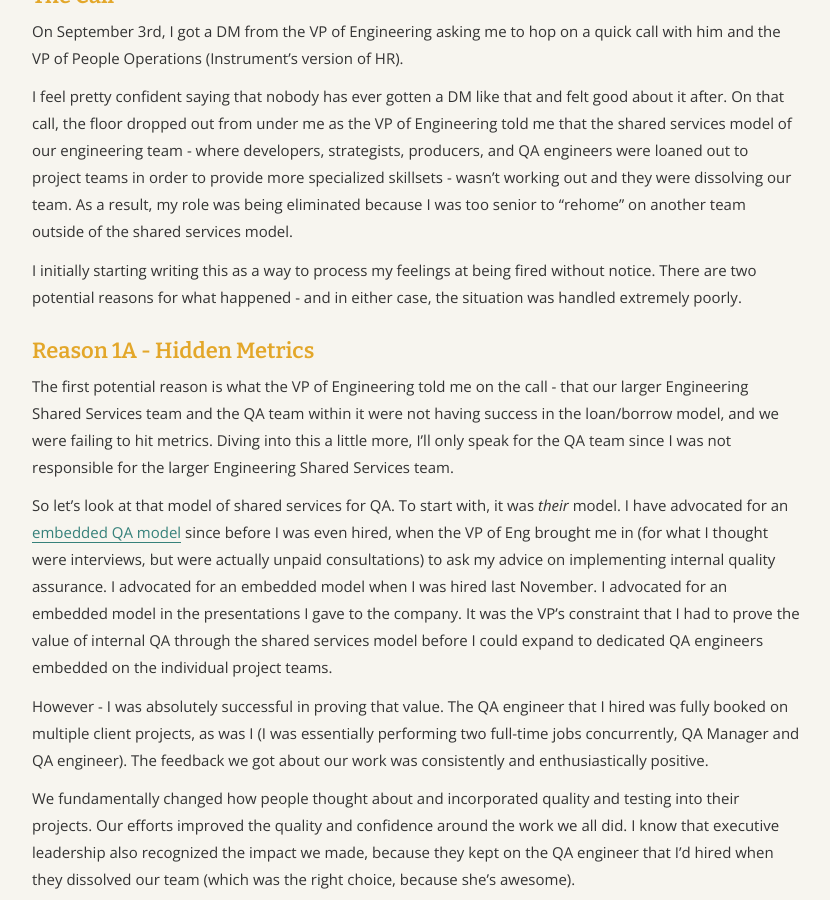
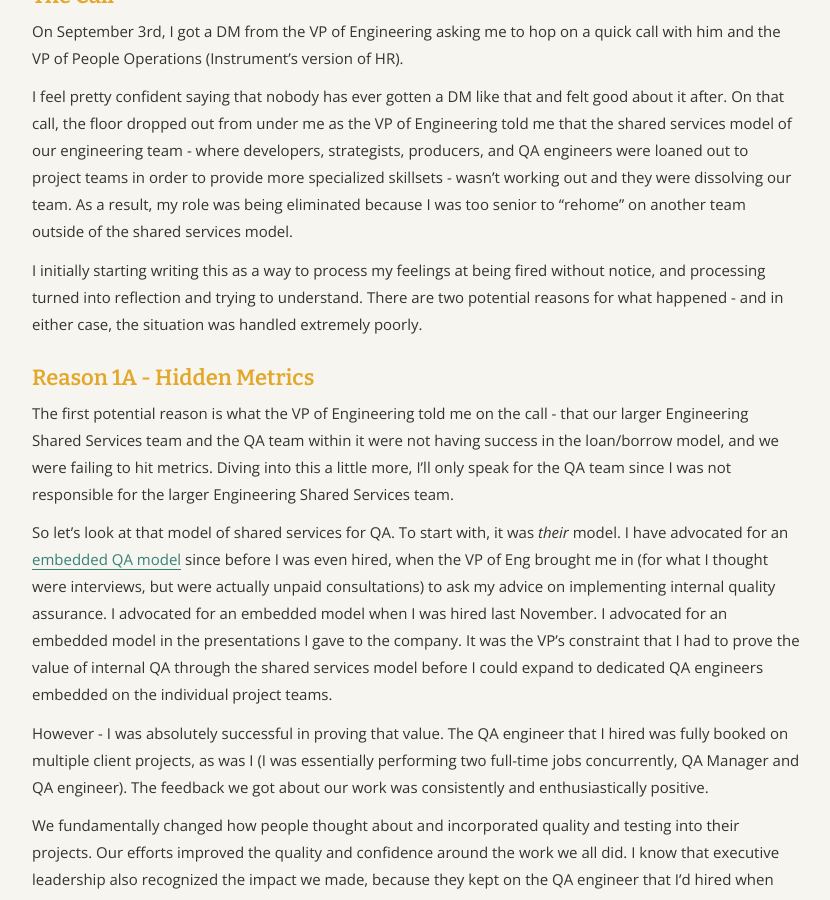
Before and after one commit to angelariggs/angelariggs.github.io, a Jekyll site: the page built from _posts/2020-10-13-thirty-five-days.md, in a window 1280 px wide and 900 px high, scrolled down 335 px. Shown: the whole window, without its empty margins (224-1054 px from the left). Built offline with Jekyll 4.4.1, drawn with Linux system fonts in a browser that asks for light colours.

Commit message:
editing on master because

```diff
--- a/_posts/2020-10-13-thirty-five-days.md
+++ b/_posts/2020-10-13-thirty-five-days.md
@@ -11,7 +11,7 @@
 
 I feel pretty confident saying that nobody has ever gotten a DM like that and felt good about it after. On that call, the floor dropped out from under me as the VP of Engineering told me that the shared services model of our engineering team - where developers, strategists, producers, and QA engineers were loaned out to project teams in order to provide more specialized skillsets - wasn’t working out and they were dissolving our team. As a result, my role was being eliminated because I was too senior to “rehome” on another team outside of the shared services model.
 
-I initially starting writing this as a way to process my feelings at being fired without notice. There are two potential reasons for what happened - and in either case, the situation was handled extremely poorly.
+I initially starting writing this as a way to process my feelings at being fired without notice, and processing turned into reflection and trying to understand. There are two potential reasons for what happened - and in either case, the situation was handled extremely poorly.
 
 ## Reason 1A - Hidden Metrics
 
```
